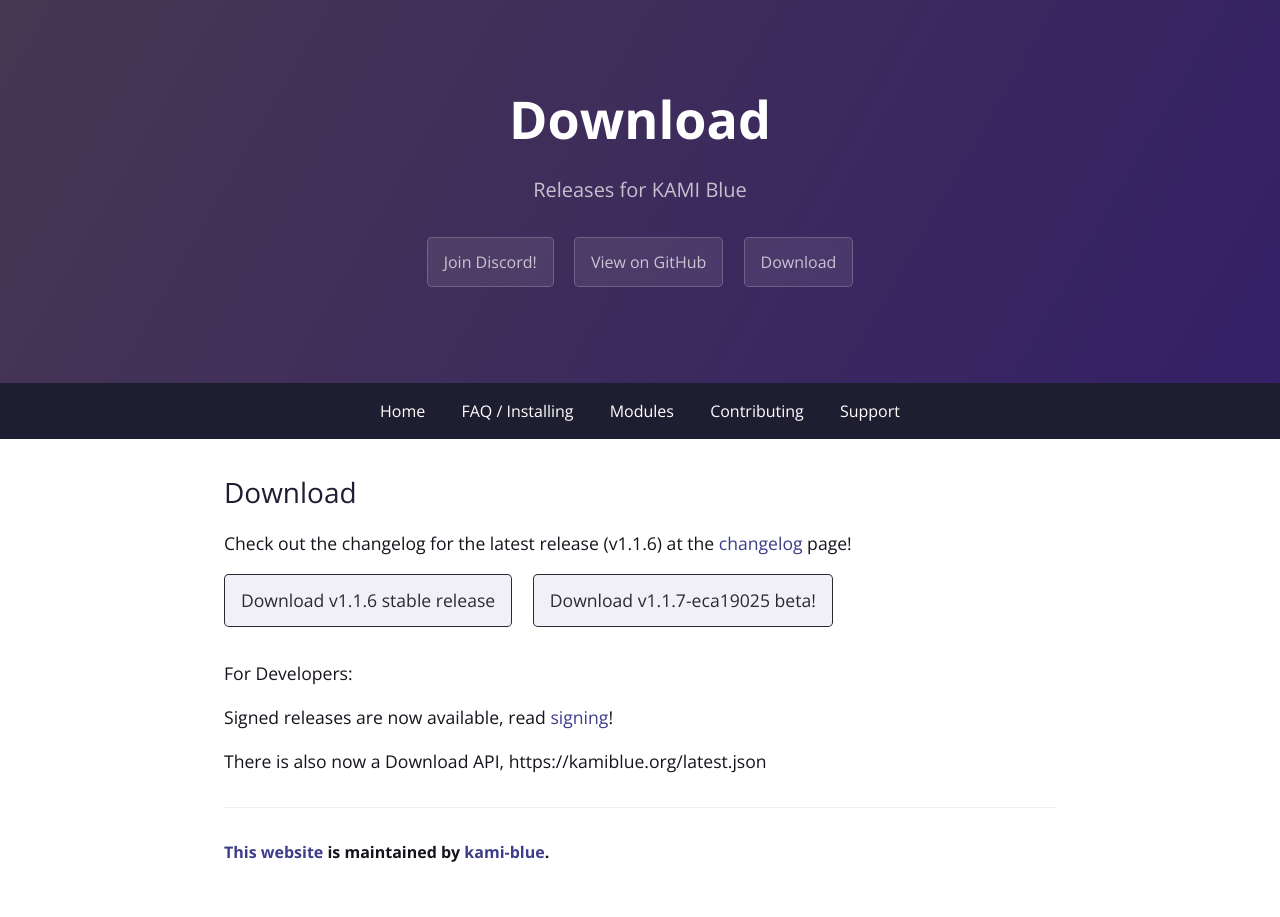
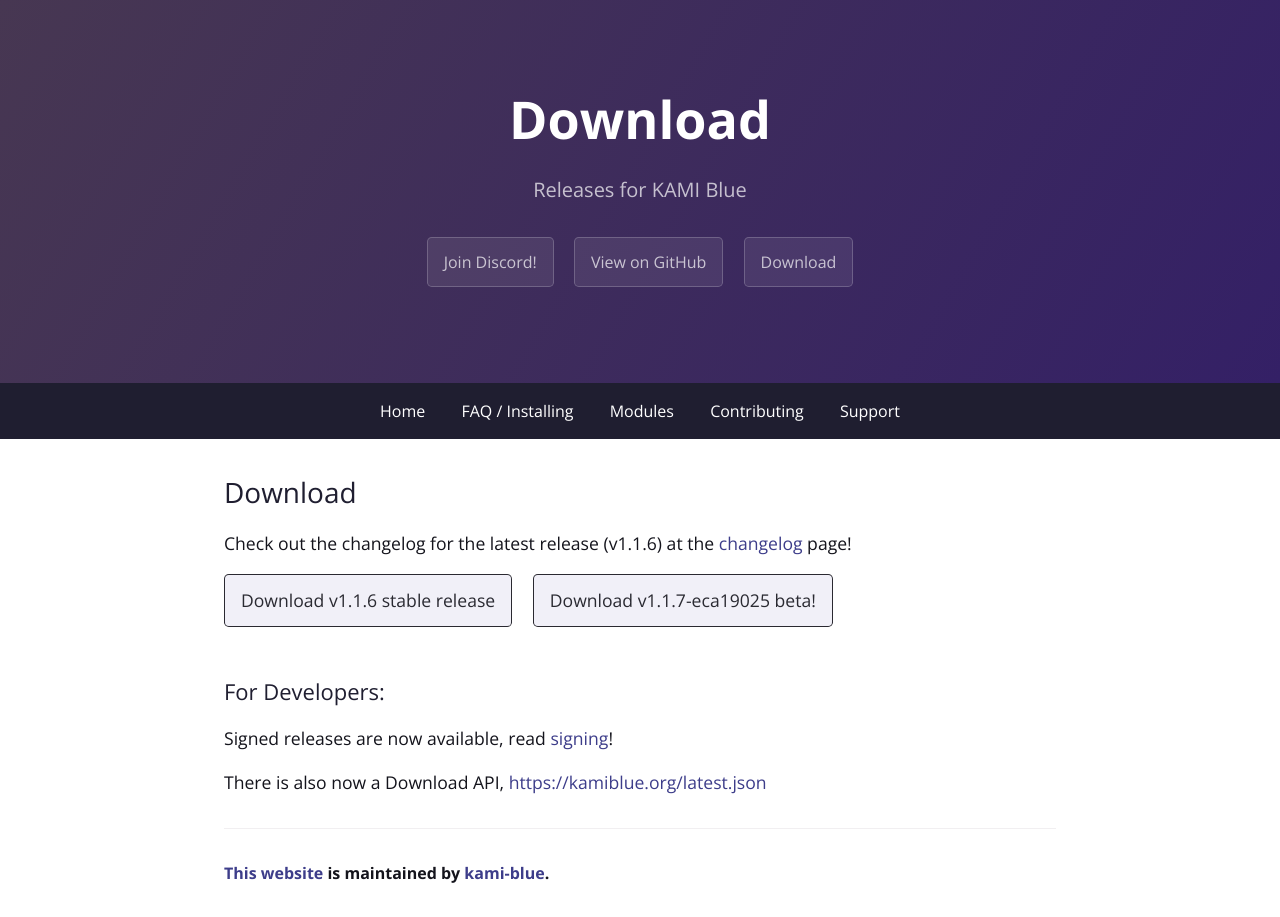
Before and after one commit to kami-blue/website, a Jekyll site: the page built from download.md, in a window 1280 px wide. Built offline with Jekyll 4.4.1, drawn with Linux system fonts in a browser that asks for light colours; part of the change alters nothing that is shown.

Commit message:
fixed link

```diff
--- a/download.md
+++ b/download.md
@@ -11,8 +11,8 @@ Check out the changelog for the latest release ({{ site.cur_ver }}) at the [chan
 <a href="{{ site.github.jar_url }}" class="btnc">Download {{  site.cur_ver  }} stable release</a>
 <a href="{{ site.github.beta_jar_url }}" class="btnc">Download {{  site.beta_ver  }} beta!</a>
 
-For Developers:
+#### For Developers:
 
 Signed releases are now available, read [signing](/signing)!
 
-There is also now a Download API, https://kamiblue.org/latest.json
+There is also now a Download API, [https://kamiblue.org/latest.json](https://kamiblue.org/latest.json)
```
